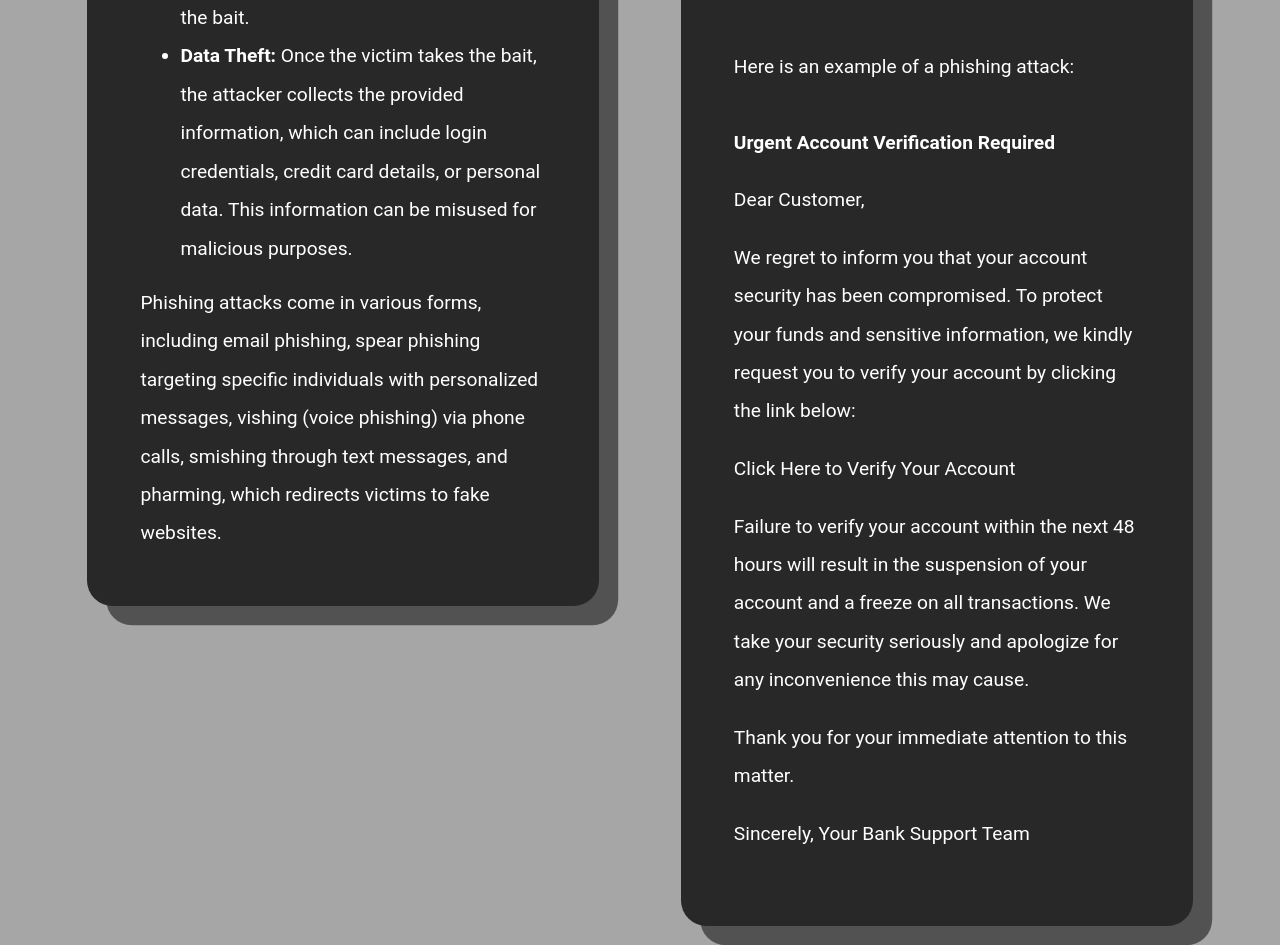
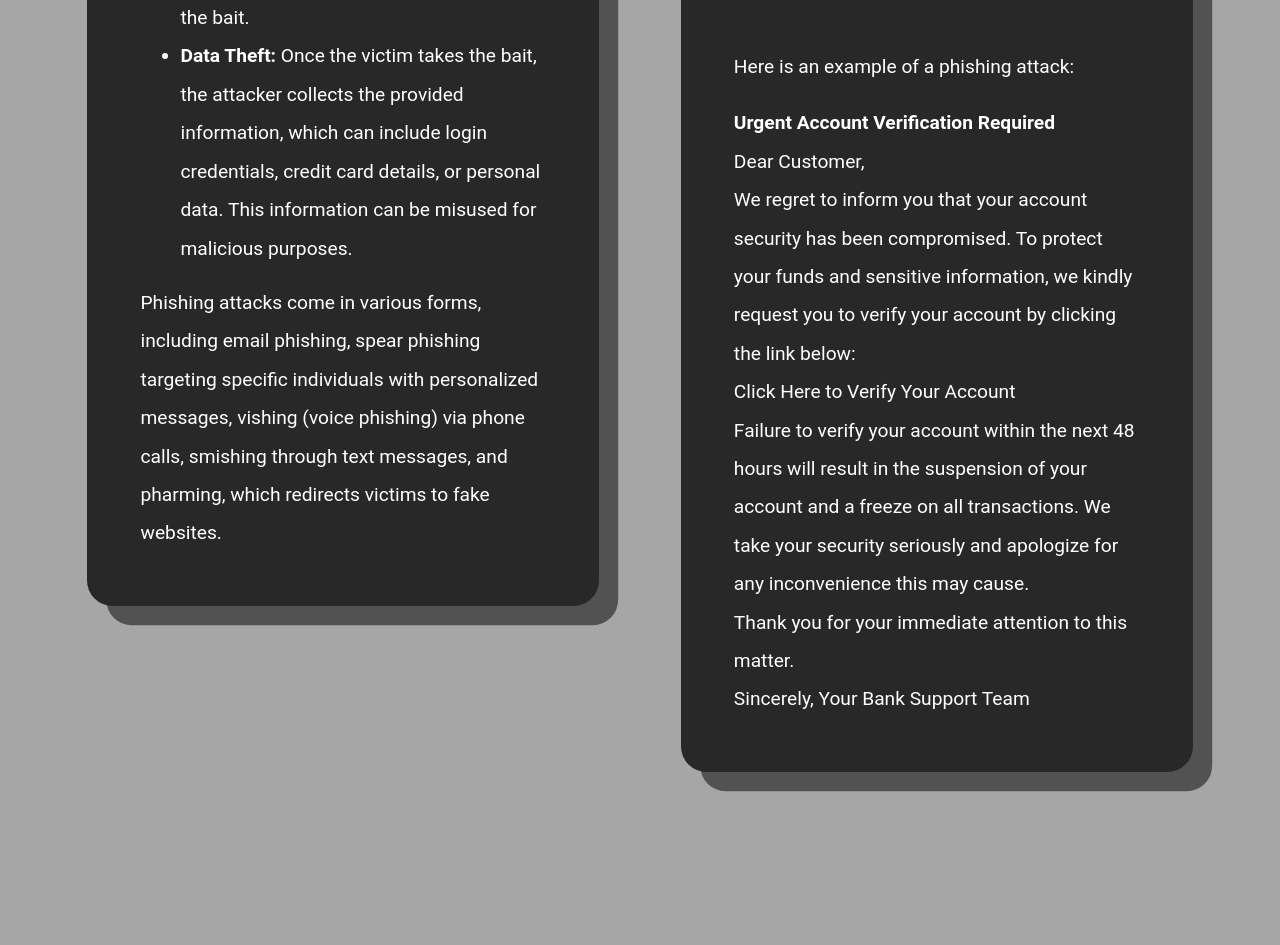
Before and after one commit to HackOverflow404/cyberawareness, a plain HTML site: page phishing/phishingWhat.html in a window 1280 px wide. Shown: the part 2262-3207 px from the top of the page. After the commit the page ends 3121 px from the top, so only its background shows below. Drawn offline with nearby package versions, Linux system fonts and the light colour scheme.

Commit message:
fixed formatting of example

```diff
--- a/phishing/phishingWhat.html
+++ b/phishing/phishingWhat.html
@@ -58,13 +58,13 @@
                     <h2 class="content-title">Example of Phishing</h2>
                     <p class="content-para">Here is an example of a phishing attack:</p>
                     <br>
-                    <p><b>Urgent Account Verification Required</b></p>
-                    <p>Dear Customer,</p>
-                    <p>We regret to inform you that your account security has been compromised. To protect your funds and sensitive information, we kindly request you to verify your account by clicking the link below:</p>
-                    <p><a>Click Here to Verify Your Account</a></p>
-                    <p>Failure to verify your account within the next 48 hours will result in the suspension of your account and a freeze on all transactions. We take your security seriously and apologize for any inconvenience this may cause.</p>
-                    <p>Thank you for your immediate attention to this matter.</p>
-                    <p>Sincerely, Your Bank Support Team</p>
+                    <p class="content-para"><b>Urgent Account Verification Required</b></p>
+                    <p class="content-para">Dear Customer,</p>
+                    <p class="content-para">We regret to inform you that your account security has been compromised. To protect your funds and sensitive information, we kindly request you to verify your account by clicking the link below:</p>
+                    <p class="content-para"><a>Click Here to Verify Your Account</a></p>
+                    <p class="content-para">Failure to verify your account within the next 48 hours will result in the suspension of your account and a freeze on all transactions. We take your security seriously and apologize for any inconvenience this may cause.</p>
+                    <p class="content-para">Thank you for your immediate attention to this matter.</p>
+                    <p class="content-para">Sincerely, Your Bank Support Team</p>
                 </td>
             </tr>
         </table>
```
